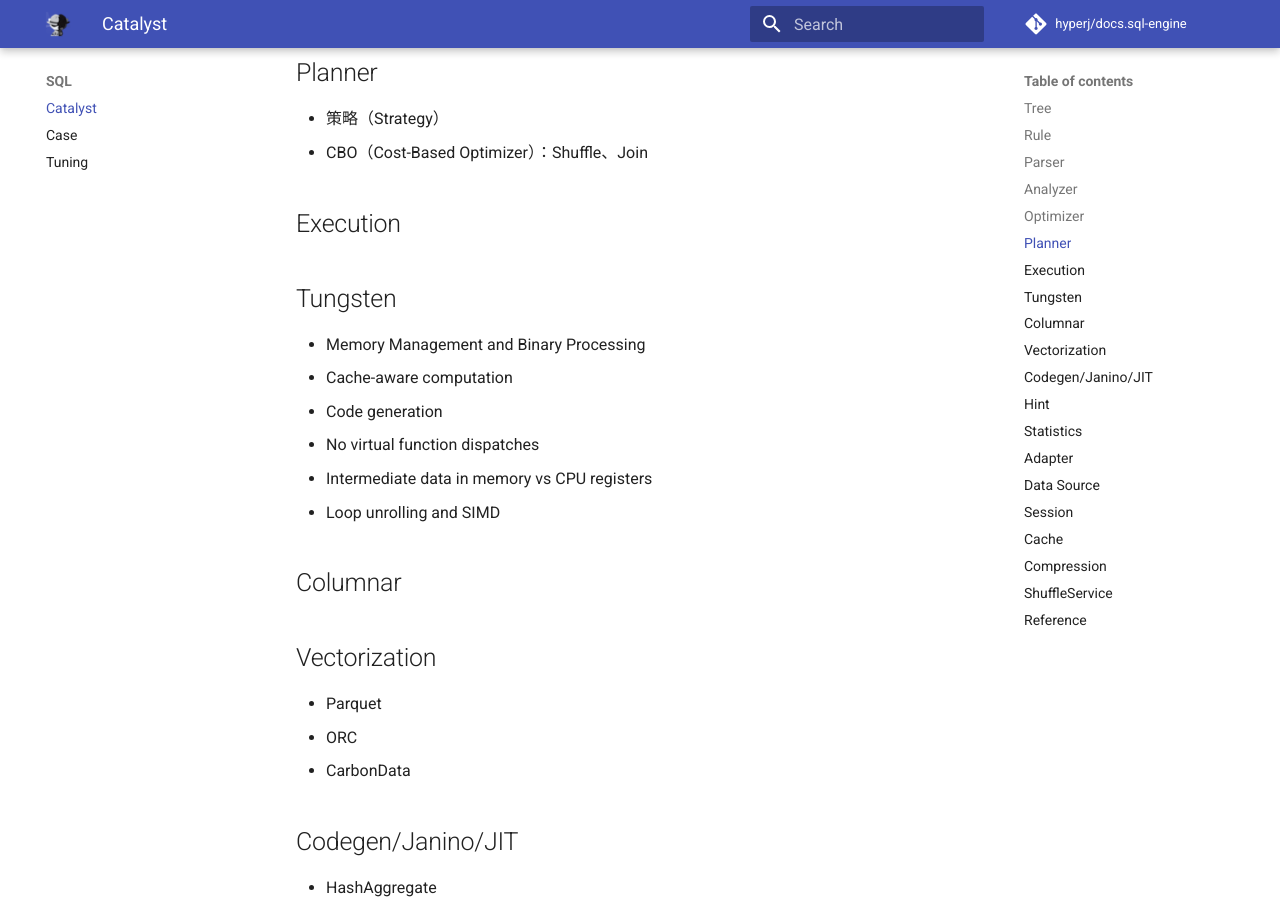
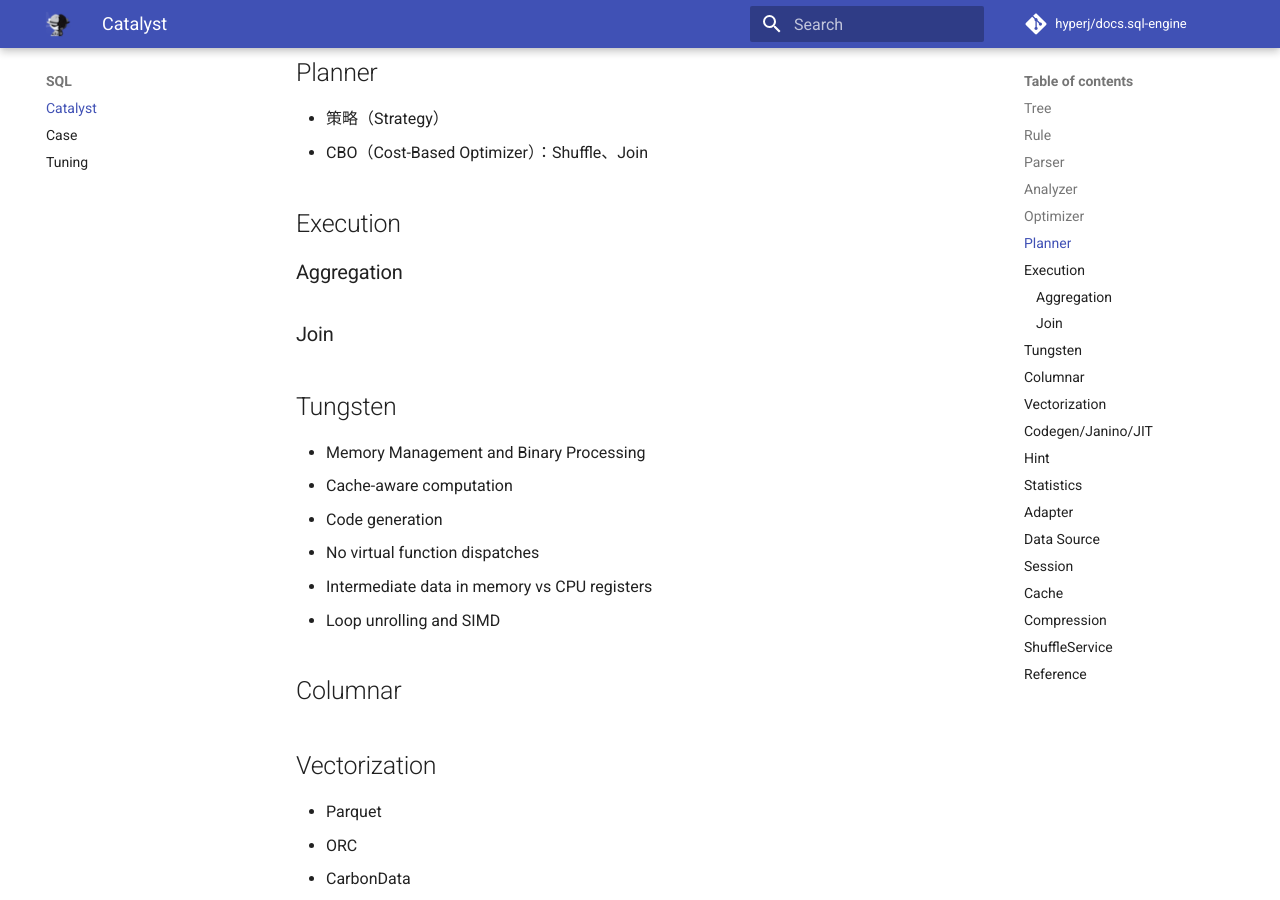
Before and after one commit to hyperj/note.sql-engine, an MkDocs documentation site: the page built from docs/catalyst.md, in a window 1280 px wide and 900 px high, scrolled down 991 px. Built offline with MkDocs 1.6.1 and Material for MkDocs 9.7.7, drawn with Linux system fonts in a browser that asks for light colours; comment, search, counter and statistics services are not loaded.

Commit message:
Update catalyst.md

```diff
--- a/docs/catalyst.md
+++ b/docs/catalyst.md
@@ -27,6 +27,10 @@
 * CBO（Cost-Based Optimizer）：Shuffle、Join
 
 ## Execution
+
+### Aggregation
+
+### Join
 
 ## Tungsten
 
```
